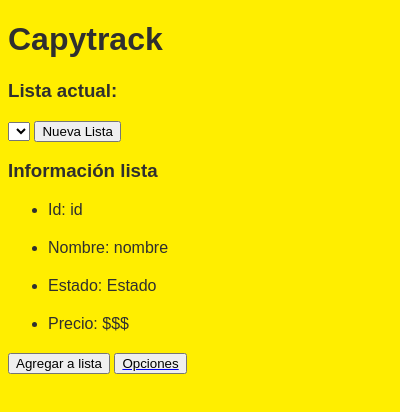
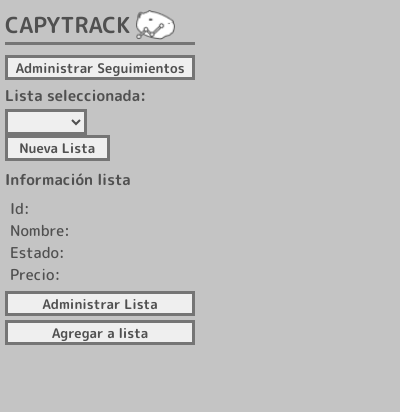
Before and after one commit to SRomar/Capytrack-2020, a browser extension: page 02 - Prueba Extensión/popup.html in a window 400 px wide. Drawn offline with Linux system fonts and the light colour scheme.

Commit message:
Added Interfaz Popup

```diff
--- a/02 - Prueba Extensión/css/opcionesEstilo.css
+++ b/02 - Prueba Extensión/css/opcionesEstilo.css
@@ -256,4 +256,5 @@ h3{
 
 #mensaje{
     height: 25%;
+
 }
--- a/02 - Prueba Extensión/css/style.css
+++ b/02 - Prueba Extensión/css/style.css
@@ -1,20 +1,139 @@
 html{
     width: 200px;
     height: 300px;
-    background-color: rgb(255, 238, 0);
+    background-color:  #C4C4C4;
+    font-family: 'M PLUS Rounded 1c', sans-serif;
+    padding: 0px;
+    margin: 0px;
+
+}
+
+body{
+
+    padding: 0px;
+    margin: 5px;
+    margin-top: 0px;
+
+
+}
+
+h1{
+    font-size: 22px;
+    font-family: 'M PLUS Rounded 1c', sans-serif;
+    font-weight: 700;
+    margin-top: 8px;
+    color: #505050;
+}
+h3{
+    margin: 0px;
+    margin-bottom: 2px;
+    margin-top: 5px;
+    font-size: 15px;
+    font-family: 'M PLUS Rounded 1c', sans-serif;
+    font-weight: 700;
+    color: #505050;
+
+}
+
+
+
+header{
+    text-align: center;
+    width: 100%;
+    height: 40px;
+    margin: 0;
+    padding-left: 0;
+    padding-top: 0px;
+    padding-bottom: 2px;
+    font-weight: 500;
+    border-bottom:3px solid #757575;
+    background: #C4C4C4;
+    /* background: linear-gradient(#FFC907, #FFA63E); */
+    text-align: left;
+    display: flex;
+}
+#capyPop{
+    padding-top: 9px;
+    padding-left: 5px;
 }
 
 
 
 #contenedor{
-    font-family: sans-serif;
+
     color: rgb(47, 47, 47);
-    margin: 0 auto;
+    display: block;
+    text-align: center;
 
 }
+
+#btnPopup, #nuevaLista, #btnAgregarLista, #btnAdministrarLista{
+    font-family: 'M PLUS Rounded 1c', sans-serif;
+    font-weight: 600;
+    color: #505050;
+    margin-top: 10px;
+    text-decoration: none;
+    border: none;
+    width: 100%;
+    height: 25px;
+    border: 3px solid #757575;
+    margin-left: 0;
+    vertical-align: middle;
+}
+
+#nuevaLista{
+    width: 55%;
+    height: 26px;
+    margin: 0px;
+    margin-bottom: 3px;
+}
+
+#selectLista{
+    font-family: 'M PLUS Rounded 1c', sans-serif;
+    font-weight: 450;
+    font-size: 12px;
+    color: #505050;
+    width: 43%;
+    margin-right: 0;
+    margin-top: 0;
+    height: 26px;
+    border: 3px solid #757575;
+
+}
+
+#contenedorLista{
+    margin: 0px;
+    margin-top: 5px;
+    vertical-align: middle;
+
+    text-align: left;
+}
+
+#contenedorInformacion{
+
+    text-align: left;
+    margin-top: 0px;
+
+}
+
+ul{
+
+    text-align: left;
+    list-style-type: none;
+    padding: 5px;
+    margin: 0px;
+}
+
+
 li{
-    margin-bottom: 20px;
+    font-family: 'M PLUS Rounded 1c', sans-serif;
+    font-weight: 500;
+    font-size: 15px;
+    color: #505050;
+    margin-bottom: 0px;
 }
+
+
 
 .custom-select {
     position: relative;
@@ -22,6 +141,13 @@ li{
     display: inline;
   }
 
+  #btnAgregarLista{
+      margin-top: 4px;
+  }
+  #btnAdministrarLista{
+      margin-top: 0px;
+  }
+
   button{
       display: inline;
   }
--- a/02 - Prueba Extensión/popup.html
+++ b/02 - Prueba Extensión/popup.html
@@ -5,35 +5,50 @@
     <meta name="viewport" content="width=device-width, initial-scale=1.0">
     <title>Popup</title>
     <link rel="stylesheet" href="css/style.css">
+    <link href="https://fonts.googleapis.com/css2?family=M+PLUS+Rounded+1c:wght@100;300;400;500;700;800;900&display=swap" rel="stylesheet">
     <script src="js/jquery-3.5.1.min.js"></script>
     <script src="js/eventPage.js"></script>
     <script src="js/popup.js"></script>
 </head>
 <body>
     <div id=contenedor>
-        <h1>Capytrack</h1>
-        <h3>Lista actual:</h3>
+
+        <header>
+            <h1>CAPYTRACK</h1>
+            <img id="capyPop" src="res/CapyPopUp.png" alt="CapyPop">
+        </header>
+        <form action="options.html" target="blank">
+            <button id="btnPopup" type="submit">
+               Administrar Seguimientos
+            </button>
+        </form>
 
 
-        <div class="superior">
+
+
+
+        <div id="contenedorLista">
+            <h3>Lista seleccionada:</h3>
             <select id="selectLista">
-
             </select>
             <button id="nuevaLista">Nueva Lista</button>
+
         </div>
 
 
 
-        <div id="inferior">
+
+        <div id="contenedorInformacion">
               <h3>Información lista</h3>
               <ul>
-                    <li>Id: <span id="ide">id</span></li>
-                    <li>Nombre: <span id="nombre">nombre</span></li>
-                    <li>Estado: <span id="estado">Estado</span></li>
-                    <li>Precio: <span id="precio">$$$</span></li>
+                    <li>Id: <span id="ide"></span></li>
+                    <li>Nombre: <span id="nombre"></span></li>
+                    <li>Estado: <span id="estado"></span></li>
+                    <li>Precio: <span id="precio"></span></li>
               </ul>
+
+            <button id="btnAdministrarLista">Administrar Lista</button>
             <button id="btnAgregarLista">Agregar a lista</button>
-            <a href="options.html" target="_blank"><button >Opciones</button></a>
         </div>
 
 
```
Also changed, not shown: 02 - Prueba Extensión/res/CapyPopUp.png (added).
